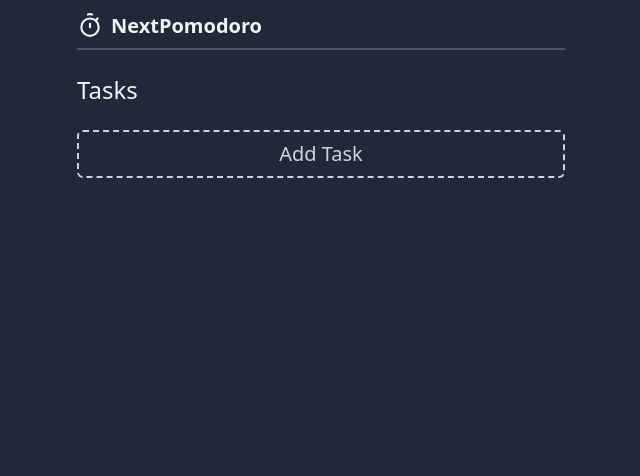
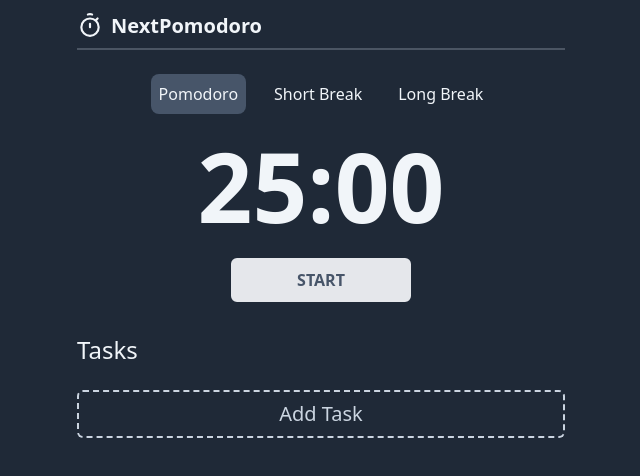
Before and after one commit to Mgkusumaputra/next-pomodoro, a Next.js app: page / in a window 1280 px wide. Shown: the top 476 px of the page, without its empty margins (319-959 px from the left). Built offline with nearby package versions, Linux system fonts and the light colour scheme.

Commit message:
✨ feat: adding pomodoro timer features

```diff
--- a/src/app/page.tsx
+++ b/src/app/page.tsx
@@ -1,9 +1,15 @@
+"use client";
+
 import NewTasks from "@/components/newTasks";
+import Timer from "@components/timer";
+import { useState } from "react";
 
 export default function Home() {
+
   return (
     <>
       <div className="">
+        <Timer />
         <NewTasks />
       </div>
     </>
--- a/src/components/newTasks.tsx
+++ b/src/components/newTasks.tsx
@@ -53,6 +53,7 @@ const NewTasks = () => {
               placeholder="What are you working on?"
               className="mb-3 p-1 border-none bg-slate-600 text-xl focus:caret-slate-100 focus:outline-none placeholder:italic placeholder:text-xl"
               autoFocus
+
             />
             <button
               className="border-2 border-slate-300 text-slate-300 px-3 py-2 mt-3 rounded-md hover:bg-slate-700 focus-within:bg-slate-700 outline-none"
--- /dev/null
+++ b/src/components/timer.tsx
@@ -0,0 +1,37 @@
+import useTimer from "../hooks/useTimer";
+
+export default function Timer() {
+  const { getTime, switchStage, stage, options, seconds, start, setStart } =
+    useTimer();
+
+  return (
+    <div className="flex flex-col justify-center items-center mb-8">
+      <div className="flex gap-5 items-center">
+        {options.map((option, index) => {
+          return (
+            <h1
+              className={`${
+                index === stage ? "bg-slate-600 rounded-lg" : ""
+              } p-2 cursor-pointer transition-all`}
+              onClick={() => switchStage(index)}
+              key={index}
+            >
+              {option}
+            </h1>
+          );
+        })}
+      </div>
+      <div className="my-6">
+        <h1 className="text-8xl font-bold select-none m-0">
+          {getTime(stage)}:{seconds.toString().padStart(2, "0")}
+        </h1>
+      </div>
+      <button
+        onClick={() => setStart((start) => !start)}
+        className="border-2 border-gray-200 bg-gray-200 text-slate-600 font-semibold uppercase px-16 py-2 rounded-md hover:bg-slate-600 hover:border-gray-200 hover:text-slate-200"
+      >
+        {start ? "Stop" : "Start"}
+      </button>
+    </div>
+  );
+}
--- /dev/null
+++ b/src/hooks/useTimer.ts
@@ -0,0 +1,115 @@
+import { useEffect, useState } from "react";
+
+type timeStageItemProps = {
+  [key: number]: number;
+};
+
+type updateStageItemProps = {
+  [key: number]: React.Dispatch<React.SetStateAction<number>>;
+};
+
+const useTimer = () => {
+  const [pomodoro, setPomodoro] = useState(25);
+  const [shortBreak, setShortBreak] = useState(5);
+  const [longBreak, setLongBreak] = useState(15);
+  const [seconds, setSeconds] = useState(0);
+  const [consumedSecond, setConsumedSecond] = useState(0);
+
+  const [stage, setStage] = useState(0);
+  const [start, setStart] = useState(false);
+
+  const options = ["Pomodoro", "Short Break", "Long Break"];
+
+  const switchStage = (index: number) => {
+    const isYes =
+      consumedSecond && stage !== index
+        ? confirm("Are You Sure, you want to switch?")
+        : false;
+    if (isYes) {
+      reset();
+      setStage(index);
+    } else if (!consumedSecond) {
+      setStage(index);
+    }
+  };
+
+  const getTime = (stage: number) => {
+    const timeStage: timeStageItemProps = {
+      0: pomodoro,
+      1: shortBreak,
+      2: longBreak,
+    };
+    return timeStage[stage];
+  };
+
+  const updateMinute = () => {
+    const updateStage: updateStageItemProps = {
+      0: setPomodoro,
+      1: setShortBreak,
+      2: setLongBreak,
+    };
+    return updateStage[stage];
+  };
+
+  const reset = () => {
+    setStart(false);
+    setConsumedSecond(0);
+    setSeconds(0);
+    setPomodoro(25);
+    setLongBreak(15);
+    setShortBreak(5);
+  };
+
+  const playAlarm = () => {
+    const alarm = new Audio("/audio/alarm-clock1.mp3");
+    alarm.play();
+  };
+
+  const timeUp = () => {
+    playAlarm();
+    reset();
+  };
+
+  const clockTicking = () => {
+    const minutes = getTime(stage);
+    const setMinutes = updateMinute();
+
+    if (minutes === 0 && seconds === 0) {
+      timeUp();
+    } else if (seconds === 0) {
+      setMinutes((minute) => minute - 1);
+      setSeconds(59);
+    } else {
+      setSeconds((second) => second - 1);
+    }
+  };
+
+  useEffect(() => {
+    window.onbeforeunload = () => {
+      return consumedSecond ? "Show waring" : null;
+    };
+
+    const pomoTimer = setInterval(() => {
+      if (start) {
+        setConsumedSecond((value) => value + 1);
+        clockTicking();
+      }
+    }, 1000);
+
+    return () => {
+      clearInterval(pomoTimer);
+    };
+  }, [seconds, pomodoro, shortBreak, longBreak, start]);
+
+  return {
+    getTime,
+    switchStage,
+    stage,
+    options,
+    seconds,
+    start,
+    setStart,
+  };
+};
+
+export default useTimer;
```
Also changed, not shown: src/components/icons/settings.tsx (added, +25 -0 lines), 1 other file (tests, documents, lock files or other folders).
